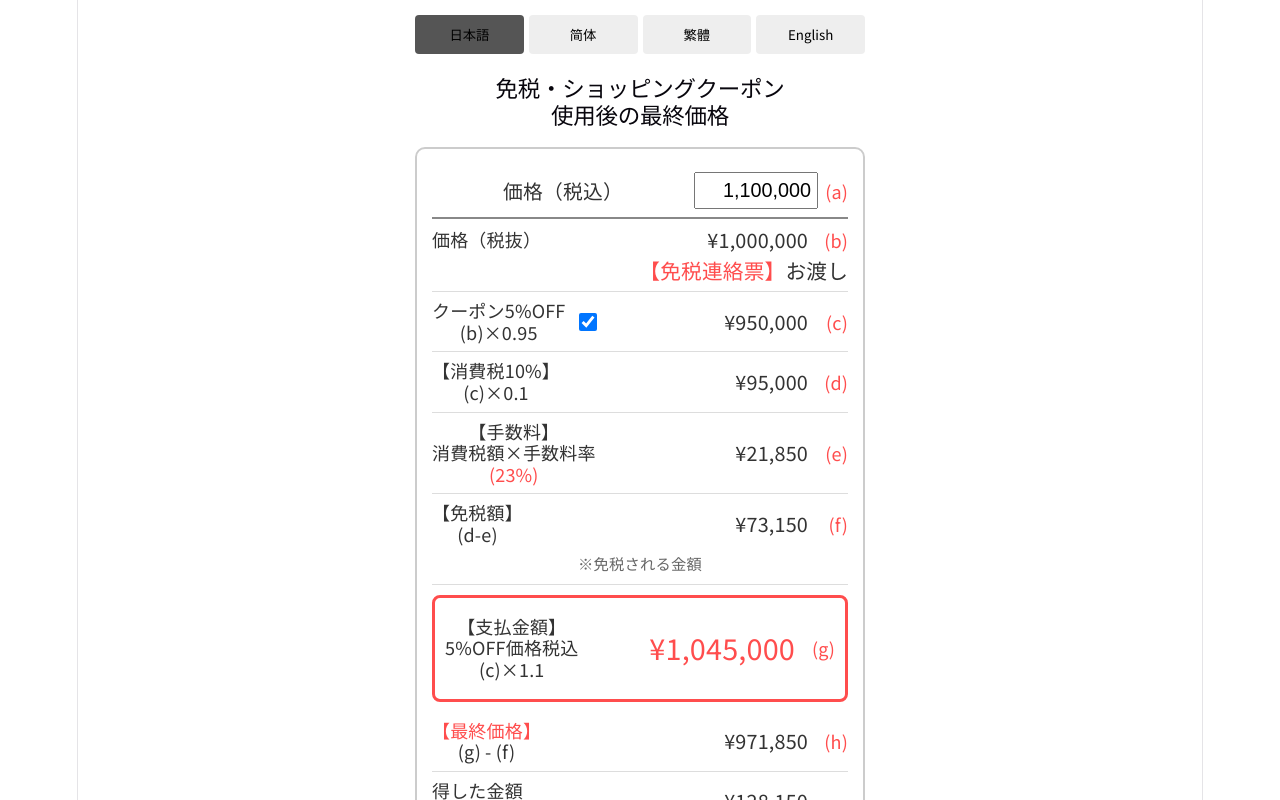
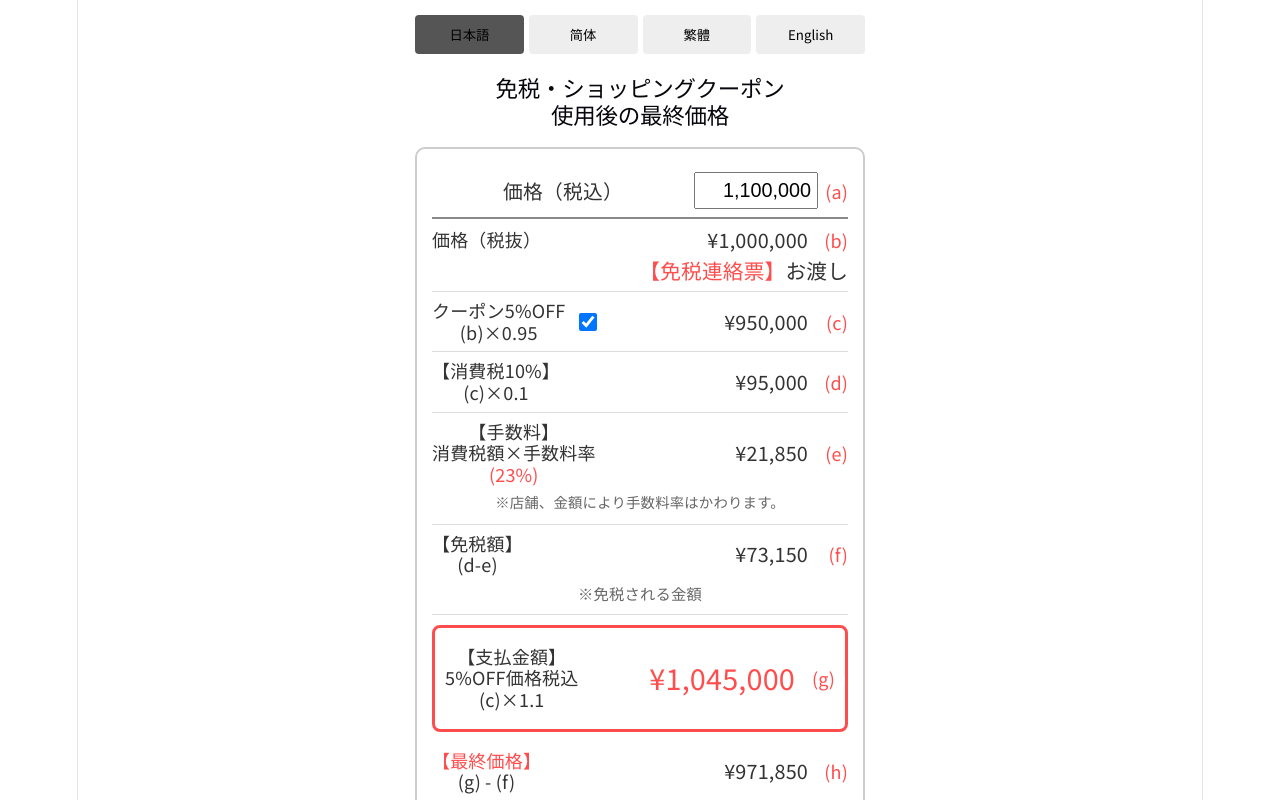
Before and after one commit to YUYANO0o0/tax-calc, a React (Vite) app: page / in a window 1280 px wide. Shown: the top 800 px of the page. Built offline with nearby package versions, Linux system fonts and the light colour scheme.

Commit message:
Update tax calc app

```diff
--- a/src/App.tsx
+++ b/src/App.tsx
@@ -5,14 +5,15 @@ const APP_RED = '#ff4d4d';
 type Lang = 'ja' | 'zh-CN' | 'zh-TW' | 'en';
 type LabelPart = { text: string; color?: string };
 
-const getBaseData = (lang: Lang, feeRatePercent: number) => {
+const getBaseData = (lang: Lang, feeRatePercent: number, useCoupon: boolean) => {
   const data: Record<Lang, LabelPart[][]> = {
     ja: [
       [{ text: "価格（税込）" }], [{ text: "価格（税抜）" }],
       [{ text: "クーポン5%OFF\n(b)×0.95" }], [{ text: "【消費税10%】\n(c)×0.1" }],
       [{ text: "【手数料】\n消費税額×手数料率" }, { text: `(${feeRatePercent}%)`, color: APP_RED }],
       [{ text: "【免税額】\n(d-e)" }],
-      [{ text: "【支払金額】\n5%OFF価格税込\n(c)×1.1" }],
+      // クーポンのチェック有無によってテキストを切り替え
+      [{ text: useCoupon ? "【支払金額】\n5%OFF価格税込\n(c)×1.1" : "【支払金額】" }],
       [{ text: "【最終価格】", color: APP_RED }, { text: "\n(g) - (f)" }],
       [{ text: "得した金額\n(a) - (h)" }]
     ],
@@ -21,7 +22,7 @@ const getBaseData = (lang: Lang, feeRatePercent: number) => {
       [{ text: "优惠券5%OFF\n(b)×0.95" }], [{ text: "【消费税10%】\n(c)×0.1" }],
       [{ text: "【手续费】\n消费税额×手续费率" }, { text: `(${feeRatePercent}%)`, color: APP_RED }],
       [{ text: "【免税额】\n(d-e)" }],
-      [{ text: "【支付金额】\n5%OFF含税价\n(c)×1.1" }],
+      [{ text: useCoupon ? "【支付金额】\n5%OFF含税价\n(c)×1.1" : "【支付金额】" }],
       [{ text: "【最终价格】", color: APP_RED }, { text: "\n(g) - (f)" }],
       [{ text: "【省下金额】\n(a) - (h)" }]
     ],
@@ -30,7 +31,7 @@ const getBaseData = (lang: Lang, feeRatePercent: number) => {
       [{ text: "優惠券5%OFF\n(b)×0.95" }], [{ text: "【消費稅10%】\n(c)×0.1" }],
       [{ text: "【手續稅】\n消費稅額×手續費率" }, { text: `(${feeRatePercent}%)`, color: APP_RED }],
       [{ text: "【免稅額】\n(d-e)" }],
-      [{ text: "【支付金額】\n5%OFF含稅價\n(c)×1.1" }],
+      [{ text: useCoupon ? "【支付金額】\n5%OFF含稅價\n(c)×1.1" : "【支付金額】" }],
       [{ text: "【最終價格】", color: APP_RED }, { text: "\n(g) - (f)" }],
       [{ text: "【省下金額】\n(a) - (h)" }]
     ],
@@ -39,7 +40,7 @@ const getBaseData = (lang: Lang, feeRatePercent: number) => {
       [{ text: "Coupon 5% OFF\n(b)×0.95" }], [{ text: "【Tax 10%】\n(c)×0.1" }],
       [{ text: "【Service Fee】\nTax Amount×Rate" }, { text: `(${feeRatePercent}%)`, color: APP_RED }],
       [{ text: "【Refund】\n(d-e)" }],
-      [{ text: "【Payment】\nTax Incl. 5% OFF\n(c)×1.1" }],
+      [{ text: useCoupon ? "【Payment】\nTax Incl. 5% OFF\n(c)×1.1" : "【Payment】" }],
       [{ text: "【Final Price】", color: APP_RED }, { text: "\n(g)-(f)" }],
       [{ text: "【Saved】\n(a)-(h)" }]
     ]
@@ -51,7 +52,7 @@ const RedCode = ({ code }: { code: string }) => (
   <span style={{ color: APP_RED, width: '30px', textAlign: 'right', flexShrink: 0, fontWeight: 'bold' }}>{code}</span>
 );
 
-const Row = ({ labelParts, value, code, emphasize = false, isRefund = false, isFinal = false, refundDesc = "", showNotice = false, isCouponRow = false, useCoupon = true, setUseCoupon = () => {} }: any) => (
+const Row = ({ labelParts, value, code, emphasize = false, isRefund = false, isFinal = false, refundDesc = "", showNotice = false, isCouponRow = false, useCoupon = true, setUseCoupon = () => {}, isFeeRow = false }: any) => (
   <div style={{ padding: '8px 0', borderBottom: emphasize ? 'none' : '1px solid #ddd' }}>
     <div style={{ display: 'flex', justifyContent: 'space-between', alignItems: 'center' }}>
       <span style={{ flex: 1, fontSize: '1rem', lineHeight: 1.2, fontWeight: '500', display: 'flex', alignItems: 'center', gap: '10px' }}>
@@ -62,7 +63,6 @@ const Row = ({ labelParts, value, code, emphasize = false, isRefund = false, isF
             </span>
           ))}
         </span>
-        {/* チェックボックスを右側に配置 */}
         {isCouponRow && (
           <input
             type="checkbox"
@@ -79,6 +79,11 @@ const Row = ({ labelParts, value, code, emphasize = false, isRefund = false, isF
         <RedCode code={code} />
       </div>
     </div>
+    {isFeeRow && (
+      <div style={{ fontSize: '0.8rem', color: '#666', marginTop: '4px' }}>
+        ※店舗、金額により手数料率はかわります。
+      </div>
+    )}
     {showNotice && (
       <div style={{ textAlign: 'right', marginTop: '4px', fontSize: '1.15rem', fontWeight: 'bold' }}>
         <span style={{ color: APP_RED }}>【免税連絡票】</span>
@@ -127,7 +132,7 @@ function App() {
     setInputValue(rawValue === '' ? '' : rawValue.replace(/\B(?=(\d{3})+(?!\d))/g, ','));
   };
 
-  const currentItems = useMemo(() => getBaseData(lang, result.feeRatePercent), [lang, result.feeRatePercent]);
+  const currentItems = useMemo(() => getBaseData(lang, result.feeRatePercent, useCoupon), [lang, result.feeRatePercent, useCoupon]);
   const titles = {
     ja: "免税・ショッピングクーポン\n使用後の最終価格",
     'zh-CN': "免税/购物优惠券使用后的最终价格",
@@ -213,7 +218,7 @@ function App() {
           />
 
           <Row labelParts={currentItems[3]} value={result.d} code="(d)" />
-          <Row labelParts={currentItems[4]} value={result.e} code="(e)" />
+          <Row labelParts={currentItems[4]} value={result.e} code="(e)" isFeeRow={true} />
           <Row labelParts={currentItems[5]} value={result.f} code="(f)" isRefund={true} refundDesc={refundDesc[lang]} />
 
           <div style={{ border: `3px solid ${APP_RED}`, padding: '10px', borderRadius: '8px', margin: '10px 0' }}>
```
